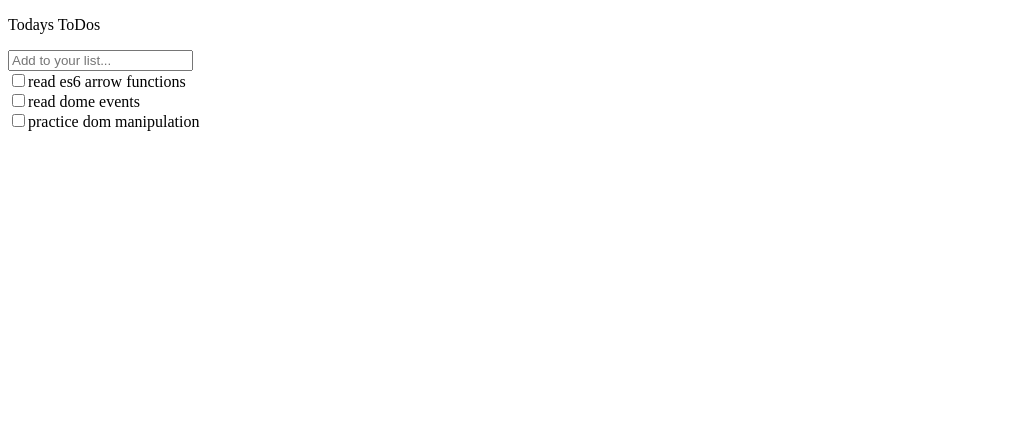
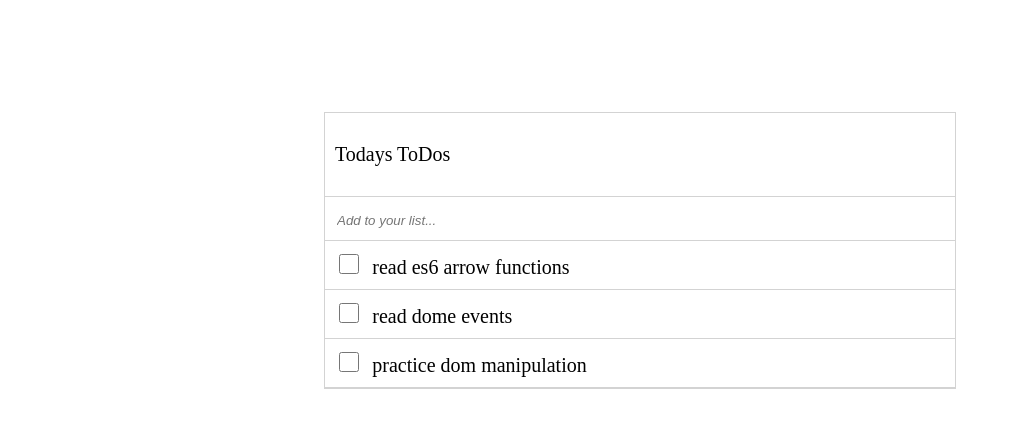
Before and after one commit to kimothokamau/todo_list_js, a website built with webpack: page src/index.html in a window 1280 px wide. Shown: the whole page, without its empty margins (0-1011 px from the left). Built offline with nearby package versions, Linux system fonts and the light colour scheme.

Commit message:
Give items id and classes, styling

```diff
--- a/src/frontend.js
+++ b/src/frontend.js
@@ -5,8 +5,6 @@ const displayTodos = (todos) => {
 
     const today_desc = document.createElement('p');
     today_desc.textContent = 'Todays ToDos';
-
-    // const sync = document.createElement()
 
     today_cont.appendChild(today_desc);
 
@@ -20,7 +18,7 @@ const displayTodos = (todos) => {
     const todo_text = document.createElement('input');
     todo_text.type = 'text';
     todo_text.placeholder = 'Add to your list...';
-    todo_text.id = "todo-text";
+    todo_text.className = 'todo-text';
 
     new_todo_cont.appendChild(todo_text);
     return new_todo_cont;
@@ -30,11 +28,12 @@ const displayTodos = (todos) => {
   const todo_item = (todo) => {
     const todo_li = document.createElement('li');
     todo_li.setAttribute('todo', todo.index);
+    todo_li.draggable = 'true';
 
     const checkbox = document.createElement('input');
     checkbox.type = 'checkbox';
     checkbox.name = 'completed';
-    checkbox.classList.add('completed');
+    checkbox.classList.add('checkbox');
 
     const todo_desc = document.createElement('span');
     todo_desc.classList.add('description');
@@ -43,6 +42,19 @@ const displayTodos = (todos) => {
     todo_li.appendChild(checkbox);
     todo_li.appendChild(todo_desc);
 
+    todo_li.addEventListener('dragstart', () => dragstart(todo_li));
+
+    todo_li.addEventListener('dragover', (e) => dragover(todo_li, e));
+
+    todo_li.addEventListener('dragleave', () => dragleave(todo_li));
+
+    todo_li.addEventListener('drop', () => {
+      drop(todo_li);
+    });
+
+    todo_li.addEventListener('dragend', () => {
+      dragend(todo_li);
+    });
 
     return todo_li;
 
--- a/src/style.css
+++ b/src/style.css
@@ -6,11 +6,33 @@
 }
 
 ul {
-  margin: 0;
+  margin: 7em auto;
   padding: 0;
-  width: 100%;
+  width: 50%;
+  border: 0.2px solid lightgray;
 }
 
 ul li {
   list-style: none;
+  padding: 0.5em;
+  border-bottom: 0.2px solid lightgray;
+  font-size: 20px;
 }
+
+.checkbox {
+  height: 20px;
+  width: 20px;
+  margin-right: 1em;
+  background-color: #eee;
+}
+
+.todo-text {
+  width:100%;
+  outline: none;
+  border: none;
+  font-style: italic;
+}
+
+input.todo-text:focus {
+  outline-width: 0;
+}
```
Also changed, not shown: src/dragdrop.js (added, +50 -0 lines), dist/index.bundle.js.
